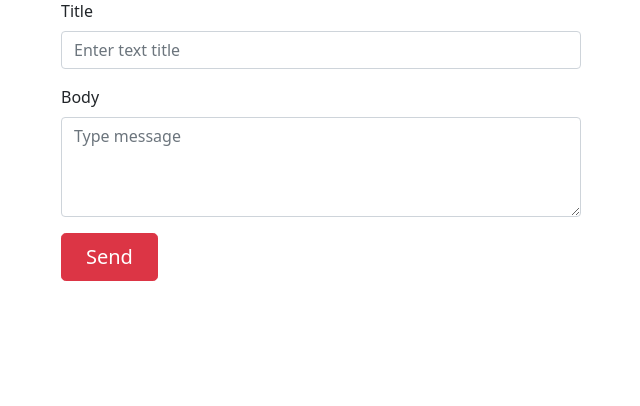
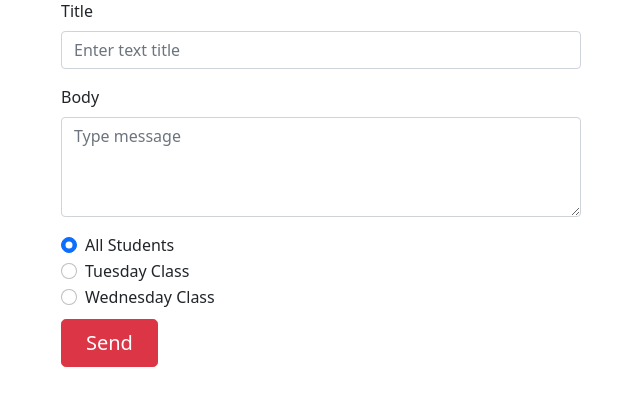
Before and after one commit to sjvarnum/demo-flask-twilio-webapp, a Flask app: page /message/create in a window 1280 px wide. Shown: the part 211-617 px from the top of the page, without its empty margins (319-959 px from the left). Run offline with Flask 2, Linux system fonts and the light colour scheme; the visitor is signed in with stand-in values (Sample User, id 1); data comes from the database, SQL or seed files in the repository; some libraries are stand-ins or nearby versions.

Commit message:
add ability to select class to send to

```diff
--- a/demo_flask_twilio_webapp/message.py
+++ b/demo_flask_twilio_webapp/message.py
@@ -23,6 +23,7 @@ def create():
     if request.method == 'POST':
         title = request.form['title']
         body = request.form['body']
+        sendto = request.form['sendto']
 
         ACCOUNT_SID = os.environ.get('TWILIO_TEST_ACCOUNT_SID')
         AUTH_TOKEN = os.environ.get('TWILIO_TEST_AUTH_TOKEN')
@@ -31,10 +32,19 @@ def create():
         client = Client(ACCOUNT_SID, AUTH_TOKEN)
 
         rows = list()
-        for row in db.session.query(Contact.phone, Contact.name):
-            rows.append(row)
+        if sendto == '1':
+            for row in db.session.query(Contact.phone, Contact.name, Contact.notes):
+                rows.append(row)
 
-        for phone, name in rows:
+        elif sendto == '2':
+            for row in db.session.query(Contact.phone, Contact.name, Contact.notes).filter(Contact.notes=='Tues-Thurs-Class'):
+                rows.append(row)
+
+        elif sendto == '3':
+            for row in db.session.query(Contact.phone, Contact.name, Contact.notes).filter(Contact.notes=='Wed-Fri-Class'):
+                rows.append(row)
+
+        for phone, name, notes in rows:
             phone = f'+1{phone}'
             name = name
             try:
--- a/demo_flask_twilio_webapp/templates/message/create.html
+++ b/demo_flask_twilio_webapp/templates/message/create.html
@@ -29,15 +29,55 @@
 {{ request.form['body'] }}</textarea
       >
     </div>
+
+    <div class="form-check">
+      <input
+        class="form-check-input"
+        type="radio"
+        value="1"
+        id="flexCheckChecked"
+        name="sendto"
+        checked
+      />
+      <label class="form-check-label" for="flexCheckChecked">
+        All Students
+      </label>
+    </div>
+    <div class="form-check">
+      <input
+        class="form-check-input"
+        type="radio"
+        value="2"
+        id="flexCheckTwo"
+        name="sendto"
+      />
+      <label class="form-check-label" for="flexCheckTwo">
+        Tuesday Class
+      </label>
+    </div>
+    <div class="form-check">
+        <input
+          class="form-check-input"
+          type="radio"
+          value="3"
+          id="flexCheckThree"
+          name="sendto"
+        />
+        <label class="form-check-label" for="flexCheckThree">
+          Wednesday Class
+        </label>
+      </div>
+
     <div>
       <input
-                class="btn btn-danger btn-lg px-4 gap-3"
+        class="btn btn-danger btn-lg px-4 mt-2"
         type="submit"
         value="Send"
         onclick="return confirm('Are you sure?');"
       />
     </div>
   </form>
+
   <div class="mt-5">
     {% with messages = get_flashed_messages(with_categories=true) %}
     <!-- Categories: success (green), info (blue), warning (yellow), danger (red) -->
```
Lines whose indentation alone changed are shown as unchanged.
